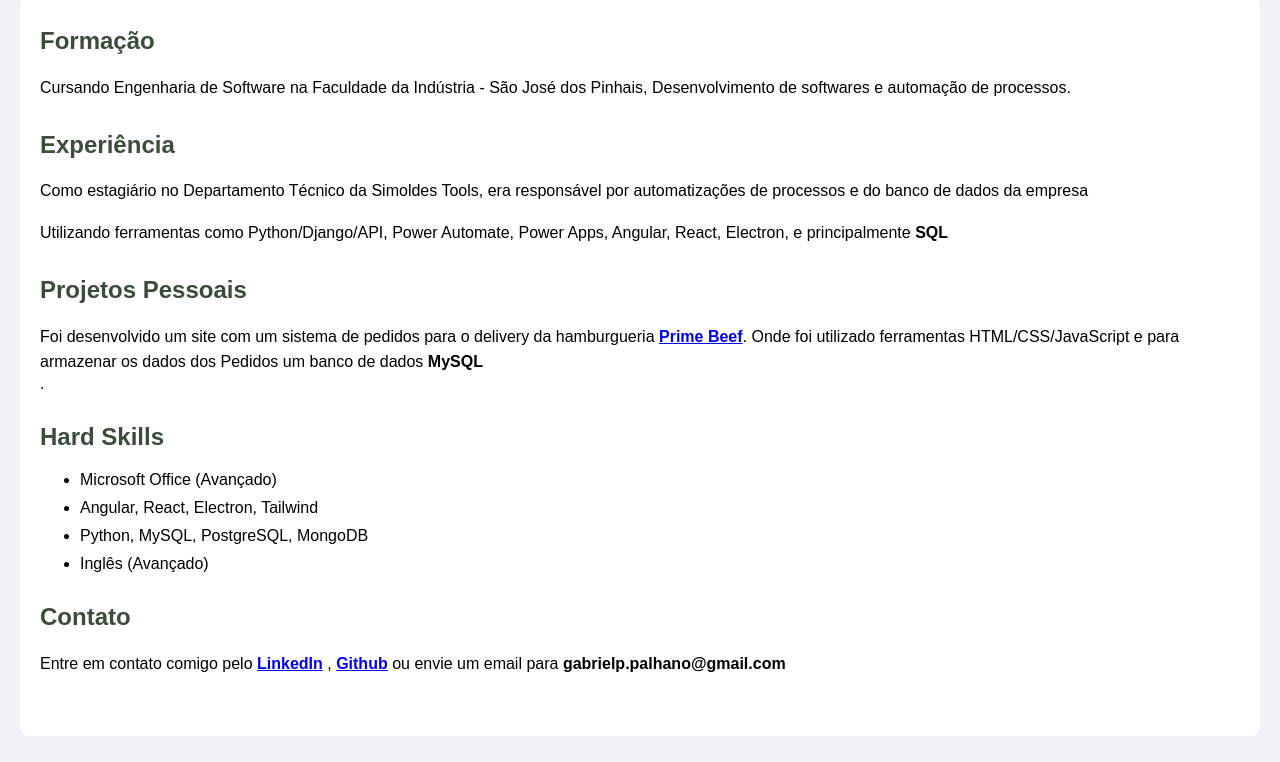
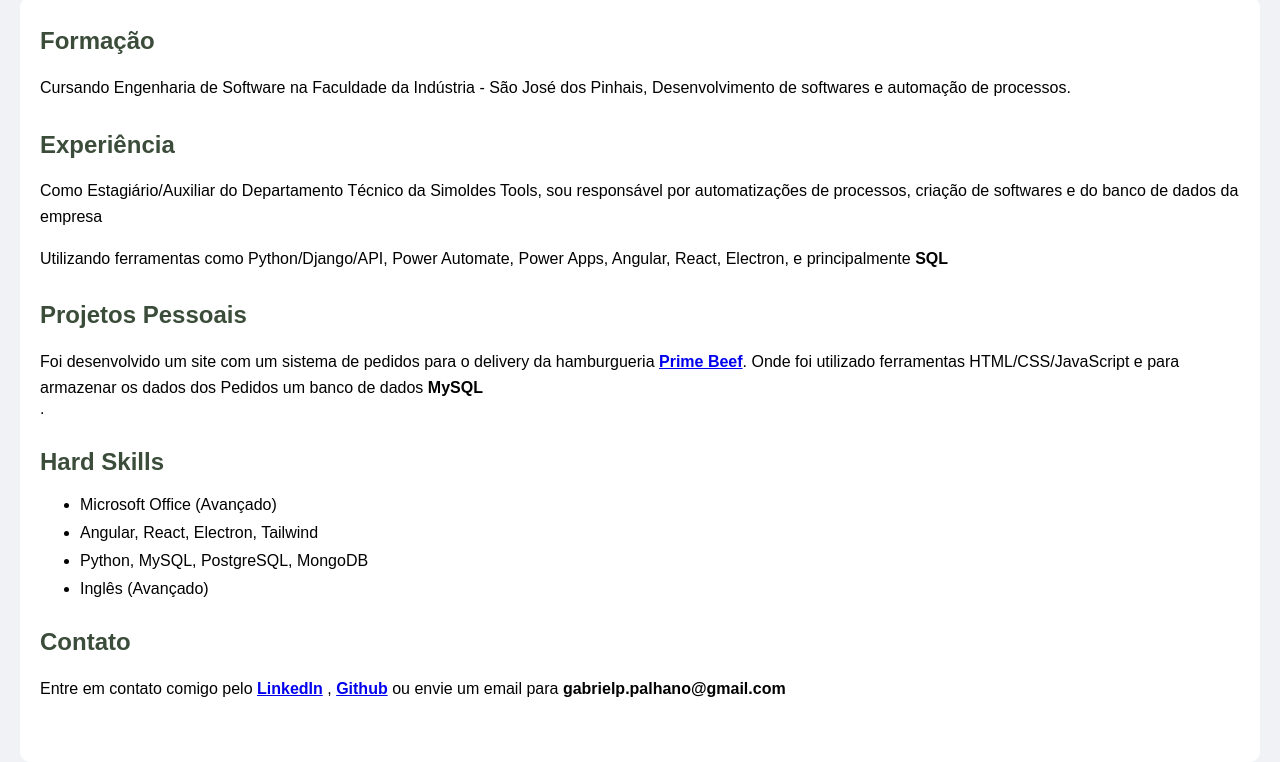
Before and after one commit to Gcclp/Portfolio, a plain HTML site: page index.html in a window 1280 px wide. Shown: the part 70-832 px from the top of the page. Before the commit the page ends 806 px from the top, so only its background shows below. Drawn offline with Linux system fonts and the light colour scheme.

Commit message:
update software

```diff
--- a/index.html
+++ b/index.html
@@ -30,7 +30,7 @@
 
     <section id="experiencia">
       <h2>Experiência</h2>
-      <p>Como estagiário no Departamento Técnico da Simoldes Tools, era responsável por automatizações de processos e do banco de dados da empresa</p>
+      <p>Como Estagiário/Auxiliar do Departamento Técnico da Simoldes Tools, sou responsável por automatizações de processos, criação de softwares e do banco de dados da empresa</p>
       <p>Utilizando ferramentas como Python/Django/API, Power Automate, Power Apps, Angular, React, Electron, e principalmente <strong>SQL</strong></p>
     </section>
 
```
